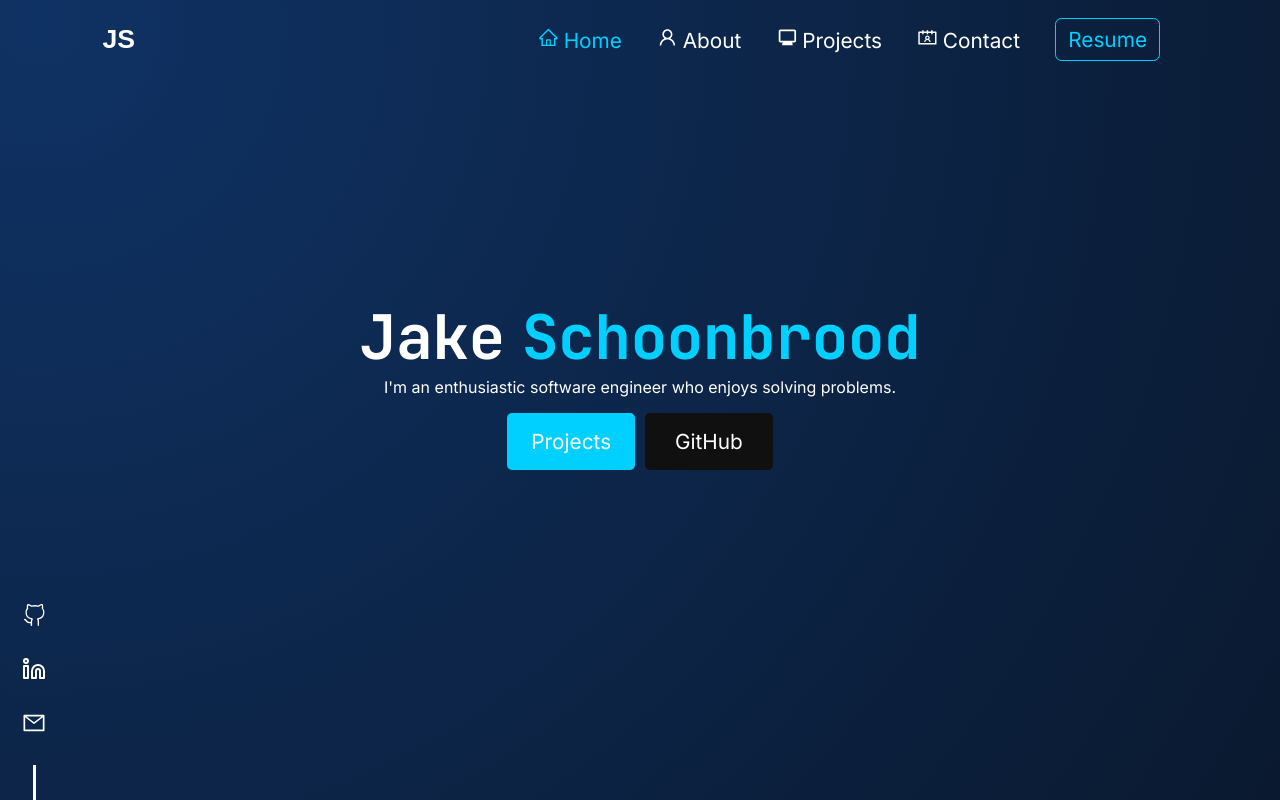
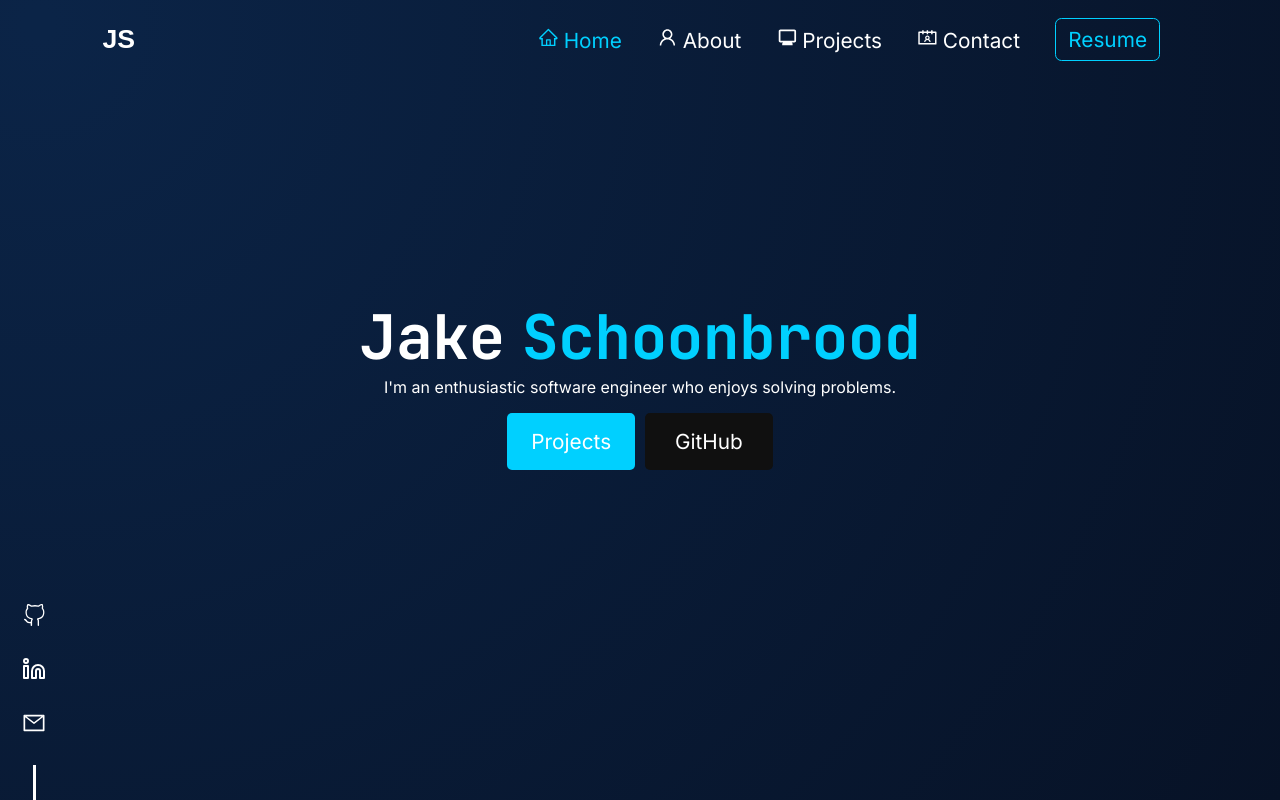
Before and after one commit to JSchoonbrood/Portfolio, a React (Create React App) app: page / in a window 1280 px wide. Built offline with nearby package versions, Linux system fonts and the light colour scheme.

Commit message:
Background adjustments -temp

```diff
--- a/src/App.scss
+++ b/src/App.scss
@@ -44,11 +44,11 @@
         z-index: 998;
       }
       &-components {
-        display: flex;
-        flex-direction: column;
-        width: 90%;
-        height: 100%;
-        z-index: 0;
+        // display: flex;
+        // flex-direction: column;
+        // width: 90%;
+        // // height: 100%;
+        // z-index: 0;
       }
     }
   }
@@ -66,48 +66,63 @@
 }
 
 .gradient__bg {
+  // background-color: variables.$dark;
   /* ff 3.6+ */
-  background: -moz-radial-gradient(
-    circle at 3% 3%,
-    rgba(15, 50, 100, 1) 0%,
-    rgba(10, 25, 47, 1) 100%,
-    rgba(0, 188, 212, 1) 100%,
-    rgba(238, 130, 238, 1) 100%
-  );
+  background:-moz-radial-gradient(circle at 3% 3%, rgba(11, 36, 71, 1) 1%, rgba(7, 18, 38, 1) 100%, rgba(238, 130, 238, 1) 100%);
 
   /* safari 5.1+,chrome 10+ */
-  background: -webkit-radial-gradient(
-    circle at 3% 3%,
-    rgba(15, 50, 100, 1) 0%,
-    rgba(10, 25, 47, 1) 100%,
-    rgba(0, 188, 212, 1) 100%,
-    rgba(238, 130, 238, 1) 100%
-  );
+  background:-webkit-radial-gradient(circle at 3% 3%, rgba(11, 36, 71, 1) 1%, rgba(7, 18, 38, 1) 100%, rgba(238, 130, 238, 1) 100%);
 
   /* opera 11.10+ */
-  background: -o-radial-gradient(
-    circle at 3% 3%,
-    rgba(15, 50, 100, 1) 0%,
-    rgba(10, 25, 47, 1) 100%,
-    rgba(0, 188, 212, 1) 100%,
-    rgba(238, 130, 238, 1) 100%
-  );
+  background:-o-radial-gradient(circle at 3% 3%, rgba(11, 36, 71, 1) 1%, rgba(7, 18, 38, 1) 100%, rgba(238, 130, 238, 1) 100%);
 
   /* ie 10+ */
-  background: -ms-radial-gradient(
-    circle at 3% 3%,
-    rgba(15, 50, 100, 1) 0%,
-    rgba(10, 25, 47, 1) 100%,
-    rgba(0, 188, 212, 1) 100%,
-    rgba(238, 130, 238, 1) 100%
-  );
+  background:-ms-radial-gradient(circle at 3% 3%, rgba(11, 36, 71, 1) 1%, rgba(7, 18, 38, 1) 100%, rgba(238, 130, 238, 1) 100%);
 
   /* global 92%+ browsers support */
-  background: radial-gradient(
-    circle at 3% 3%,
-    rgba(15, 50, 100, 1) 0%,
-    rgba(10, 25, 47, 1) 100%,
-    rgba(0, 188, 212, 1) 100%,
-    rgba(238, 130, 238, 1) 100%
-  );
+  background:radial-gradient(circle at 3% 3%, rgba(11, 36, 71, 1) 1%, rgba(7, 18, 38, 1) 100%, rgba(238, 130, 238, 1) 100%);
+  // /* ff 3.6+ */
+  // background: -moz-radial-gradient(
+  //   circle at 3% 3%,
+  //   rgba(15, 50, 100, 1) 0%,
+  //   rgba(10, 25, 47, 1) 100%,
+  //   rgba(0, 188, 212, 1) 100%,
+  //   rgba(238, 130, 238, 1) 100%
+  // );
+
+  // /* safari 5.1+,chrome 10+ */
+  // background: -webkit-radial-gradient(
+  //   circle at 3% 3%,
+  //   rgba(15, 50, 100, 1) 0%,
+  //   rgba(10, 25, 47, 1) 100%,
+  //   rgba(0, 188, 212, 1) 100%,
+  //   rgba(238, 130, 238, 1) 100%
+  // );
+
+  // /* opera 11.10+ */
+  // background: -o-radial-gradient(
+  //   circle at 3% 3%,
+  //   rgba(15, 50, 100, 1) 0%,
+  //   rgba(10, 25, 47, 1) 100%,
+  //   rgba(0, 188, 212, 1) 100%,
+  //   rgba(238, 130, 238, 1) 100%
+  // );
+
+  // /* ie 10+ */
+  // background: -ms-radial-gradient(
+  //   circle at 3% 3%,
+  //   rgba(15, 50, 100, 1) 0%,
+  //   rgba(10, 25, 47, 1) 100%,
+  //   rgba(0, 188, 212, 1) 100%,
+  //   rgba(238, 130, 238, 1) 100%
+  // );
+
+  // /* global 92%+ browsers support */
+  // background: radial-gradient(
+  //   circle at 3% 3%,
+  //   rgba(15, 50, 100, 1) 0%,
+  //   rgba(10, 25, 47, 1) 100%,
+  //   rgba(0, 188, 212, 1) 100%,
+  //   rgba(238, 130, 238, 1) 100%
+  // );
 }
```
